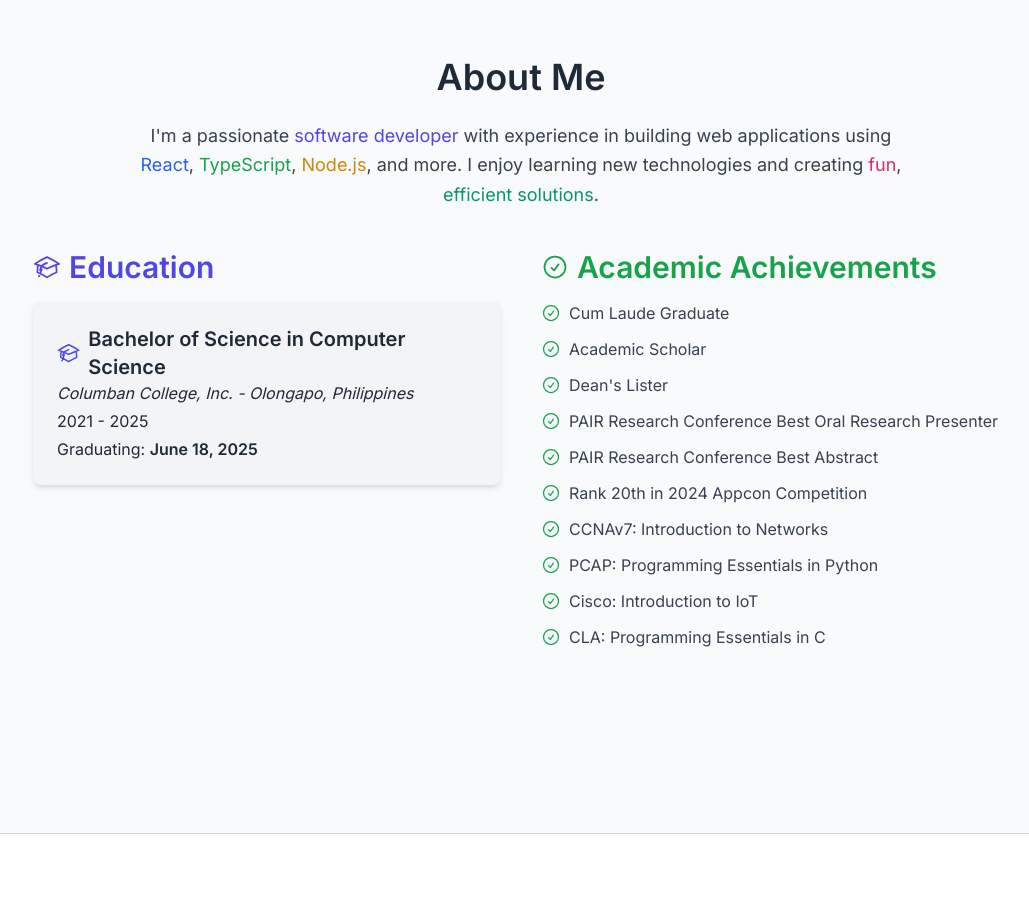
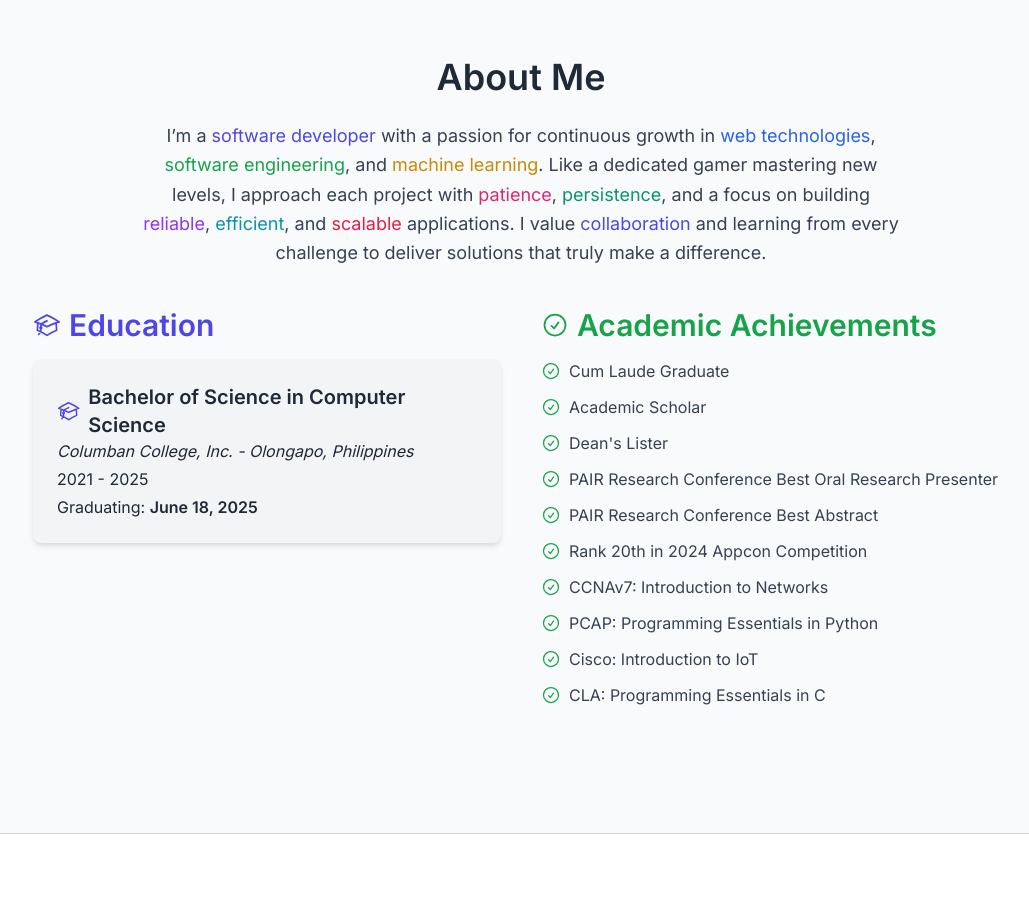
Before and after one commit to BrianShiroe/portfolio-react-typescript-tailwind, a React (Vite) app: page / in a window 1280 px wide. Shown: the part 880-1789 px from the top of the page, without its empty margins (119-1148 px from the left). Built offline with nearby package versions, Linux system fonts and the light colour scheme.

Commit message:
about me

```diff
--- a/src/pages/About.tsx
+++ b/src/pages/About.tsx
@@ -21,14 +21,19 @@ const About = () => {
     <div className="p-6 max-w-5xl mx-auto min-h-screen">
       <h2 className="text-4xl font-semibold mb-6 text-center">About Me</h2>
       <p className="mb-10 text-lg leading-relaxed text-gray-700 dark:text-gray-300 max-w-3xl mx-auto text-center">
-        I'm a passionate <span className="text-indigo-600 dark:text-indigo-400">software developer</span> with
-        experience in building web applications using
-        <span className="text-blue-600 dark:text-blue-400"> React</span>,
-        <span className="text-green-600 dark:text-green-400"> TypeScript</span>,
-        <span className="text-yellow-600 dark:text-yellow-400"> Node.js</span>, and more. I enjoy learning new
-        technologies and creating
-        <span className="text-pink-600 dark:text-pink-400"> fun</span>,
-        <span className="text-emerald-600 dark:text-emerald-400"> efficient solutions</span>.
+        I’m a <span className="text-indigo-600 dark:text-indigo-400">software developer</span> with a passion for
+        continuous growth in
+        <span className="text-blue-600 dark:text-blue-400"> web technologies</span>,
+        <span className="text-green-600 dark:text-green-400"> software engineering</span>, and
+        <span className="text-yellow-600 dark:text-yellow-400"> machine learning</span>. Like a dedicated gamer
+        mastering new levels, I approach each project with
+        <span className="text-pink-600 dark:text-pink-400"> patience</span>,
+        <span className="text-emerald-600 dark:text-emerald-400"> persistence</span>, and a focus on building
+        <span className="text-purple-600 dark:text-purple-400"> reliable</span>,
+        <span className="text-cyan-600 dark:text-cyan-400"> efficient</span>, and
+        <span className="text-rose-600 dark:text-rose-400"> scalable</span> applications. I value
+        <span className="text-indigo-600 dark:text-indigo-400"> collaboration</span> and learning from every challenge
+        to deliver solutions that truly make a difference.
       </p>
 
       {/* Two Columns Container */}
```
